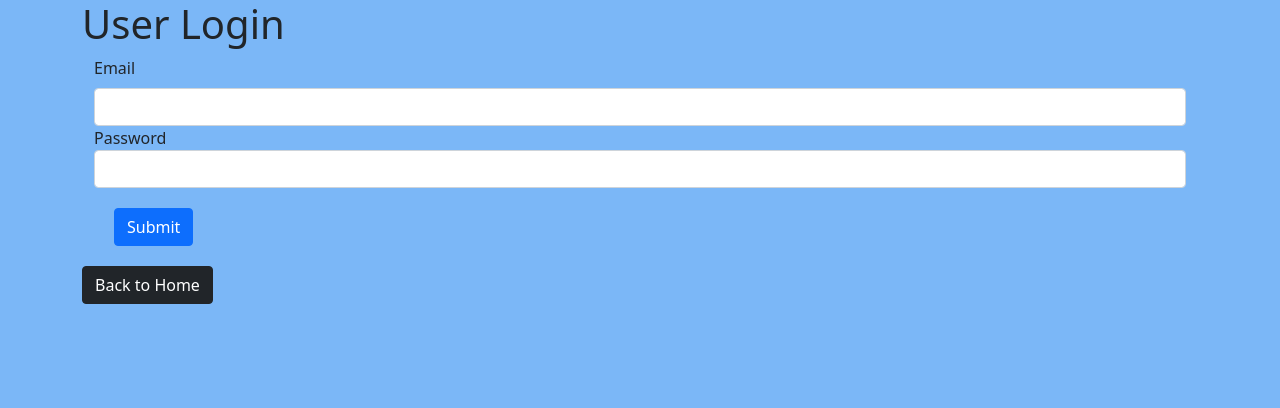
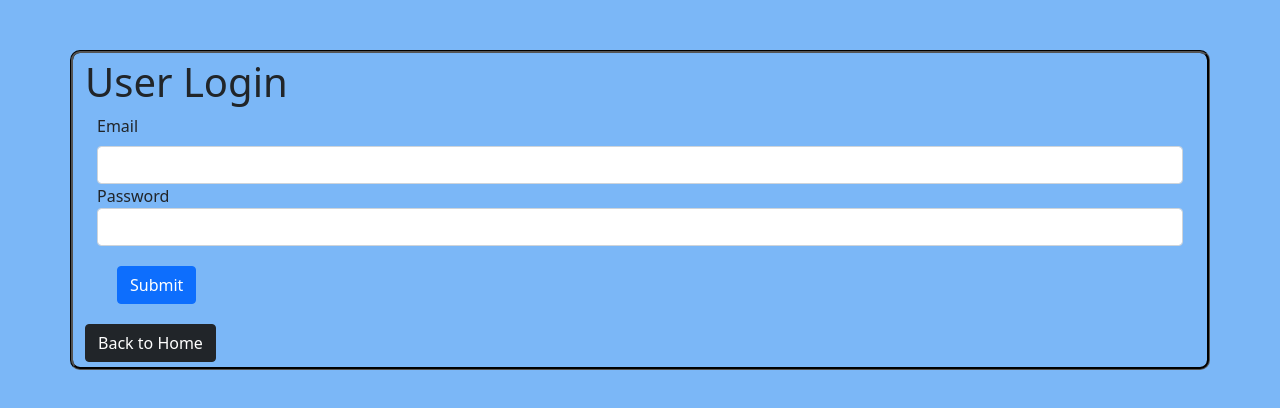
Before and after one commit to AlvarezJaimeR/Lets-Play-Cards-FE, a React (Create React App) app: page /login in a window 1280 px wide. Shown: the top 408 px of the page. Built offline with nearby package versions, Linux system fonts and the light colour scheme.

Commit message:
added styling to the login and reigster page.

```diff
--- a/src/apiRoot.js
+++ b/src/apiRoot.js
@@ -1,5 +1,5 @@
-//const ROOT_URL="https://quiet-sierra-63426.herokuapp.com/"
-const ROOT_URL="http://localhost:5000/"
+const ROOT_URL="https://quiet-sierra-63426.herokuapp.com/"
+//const ROOT_URL="http://localhost:5000/"
 
 
 export {ROOT_URL};
--- /dev/null
+++ b/src/components/Login/Login.css
@@ -0,0 +1,8 @@
+.form-group {
+	padding: 5px;
+	width: 500px;
+	border-style: groove;
+	border-radius: 10px;
+	border-color: black;
+	margin-top: 50px;
+}
--- /dev/null
+++ b/src/components/Register/Register.css
@@ -0,0 +1,8 @@
+.form-group {
+	padding: 5px;
+	width: 500px;
+	border-style: groove;
+	border-radius: 10px;
+	border-color: black;
+	margin-top: 50px;
+}
--- a/src/components/Screens/screens.css
+++ b/src/components/Screens/screens.css
@@ -24,7 +24,7 @@
 }
 
 .rules-container {
-    font-size: 13px
+	font-size: 13px;
 }
 
 .play-container {
@@ -49,7 +49,6 @@
 	font-size: 15px;
 	border: 2px solid black;
 	width: 50%;
-    float: right;
 	width: auto;
 	height: auto;
 	text-align: center;
```
Also changed, not shown: src/components/Login/Login.jsx (+8 -3 lines), src/components/Register/Register.jsx (+7 -3 lines). Lines whose indentation alone changed are shown as unchanged.
